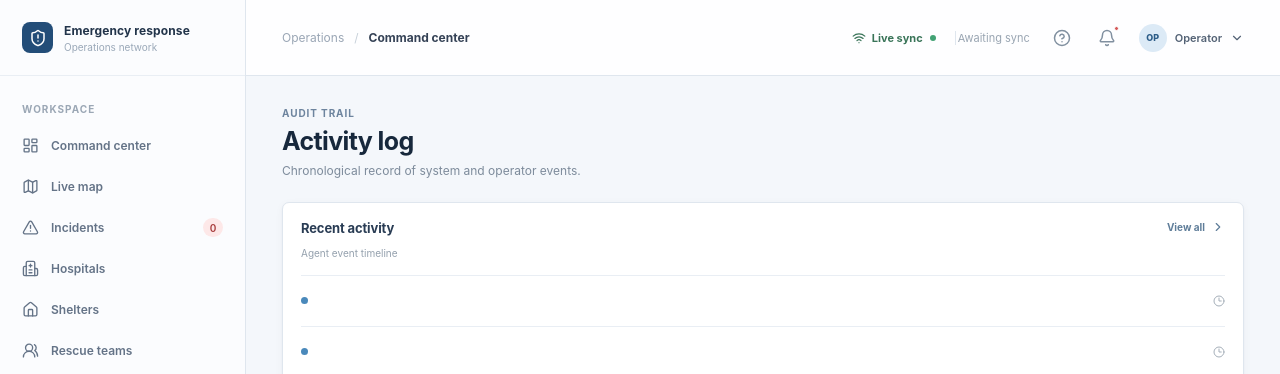
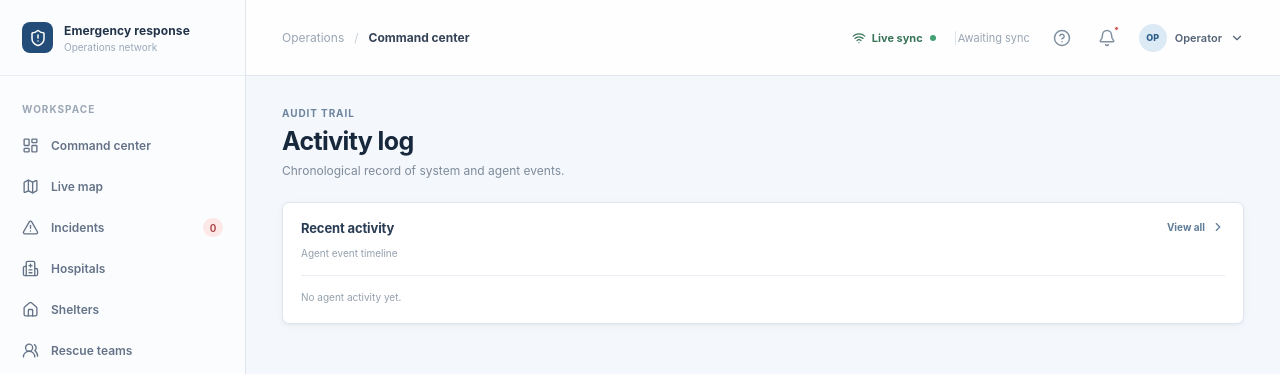
Before and after one commit to AmanShejul/curiousparc, a React (Vite) app in the folder frontend/: page /activity in a window 1280 px wide. Shown: the top 374 px of the page. Built offline with nearby package versions, Linux system fonts and the light colour scheme; no server answers.

Commit message:
Wire Activity Log page to live store data

```diff
--- a/frontend/src/pages/ActivityLogPage.jsx
+++ b/frontend/src/pages/ActivityLogPage.jsx
@@ -1,3 +1,7 @@
 import ActivityLog from '../components/dashboard/ActivityLog'
-import { activity } from '../data/mockData'
-export default function ActivityLogPage() { return <div className="generic-page narrow-page"><div className="page-heading"><div><div className="eyebrow">Audit trail</div><h1>Activity log</h1><p>Chronological record of system and operator events.</p></div></div><ActivityLog activity={activity} /></div> }
+import { useEmergencyStore } from '../store/emergencyStore'
+
+export default function ActivityLogPage() {
+	const activityLog = useEmergencyStore((store) => store.activityLog)
+	return <div className="generic-page narrow-page"><div className="page-heading"><div><div className="eyebrow">Audit trail</div><h1>Activity log</h1><p>Chronological record of system and agent events.</p></div></div><ActivityLog activity={activityLog} /></div>
+}
```
